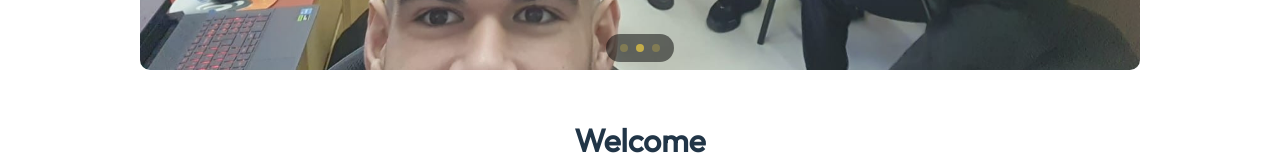
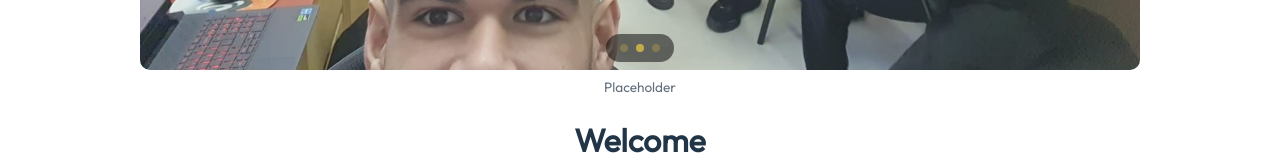
Before and after one commit to PDI-DL/PDI-DL.github.io, a React (Vite) app: page /#/ in a window 1280 px wide. Before the commit this address led to /#/calendar. Shown: the part 573-733 px from the top of the page. Built offline with nearby package versions, Linux system fonts and the light colour scheme.

Commit message:
adicionada legenda ao carrossel

```diff
--- a/src/components/Carousel.jsx
+++ b/src/components/Carousel.jsx
@@ -1,3 +1,4 @@
+import { useState } from "react";
 import { Swiper, SwiperSlide } from "swiper/react";
 import { Pagination, Autoplay, EffectFade } from "swiper/modules";
 import "swiper/css";
@@ -17,6 +18,8 @@ export default function Carousel() {
         { id: 2, image: carouselImage3, alt: "Digital Image Processing and Deep Learning" },
     ]
 
+    const [activeIndex, setActiveIndex] = useState(0);
+
     return (
         <div className="slider-container">
             <Swiper
@@ -27,6 +30,7 @@ export default function Carousel() {
                 pagination={{ clickable: true }}
                 fadeEffect={{ crossFade: true }}
                 autoplay={{ delay: 3000, disableOnInteraction: false }}
+                onSlideChange={(swiper) => setActiveIndex(swiper.realIndex)}
             >
                 {data.map((item) => (
                     <SwiperSlide key={ item.id }>
@@ -34,6 +38,7 @@ export default function Carousel() {
                     </SwiperSlide>
                 ))}
             </Swiper>
+            <span className="slider-caption">{data[activeIndex].alt}</span>
         </div>
     )
 }
--- a/src/style/components/Carousel.css
+++ b/src/style/components/Carousel.css
@@ -47,3 +47,13 @@
     font-size: 18px;
     font-weight: bold;
 }
+
+.slider-caption {
+    left: 50%;
+    padding: 7.5px;
+    position: absolute;
+    font-size: 0.85rem;
+    opacity: 0.7;
+    transition: opacity 0.5s;
+    transform: translateX(-50%);
+}
```
Also changed, not shown: 2 other files (tests, documents, lock files or other folders).
